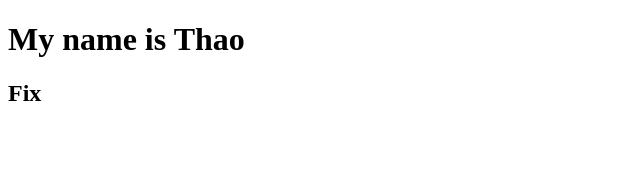
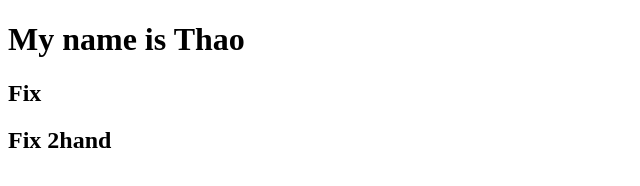
Before and after one commit to Perryhold/Account, a plain HTML site: page index.html in a window 1280 px wide. Shown: the whole page, without its empty margins (0-640 px from the left). Drawn offline with Linux system fonts and the light colour scheme.

Commit message:
3nd commit

```diff
--- a/index.html
+++ b/index.html
@@ -8,5 +8,6 @@
 <body>
     <h1>My name is Thao</h1>
     <h2>Fix</h2>
+    <h2>Fix 2hand</h2>
 </body>
 </html>
```
